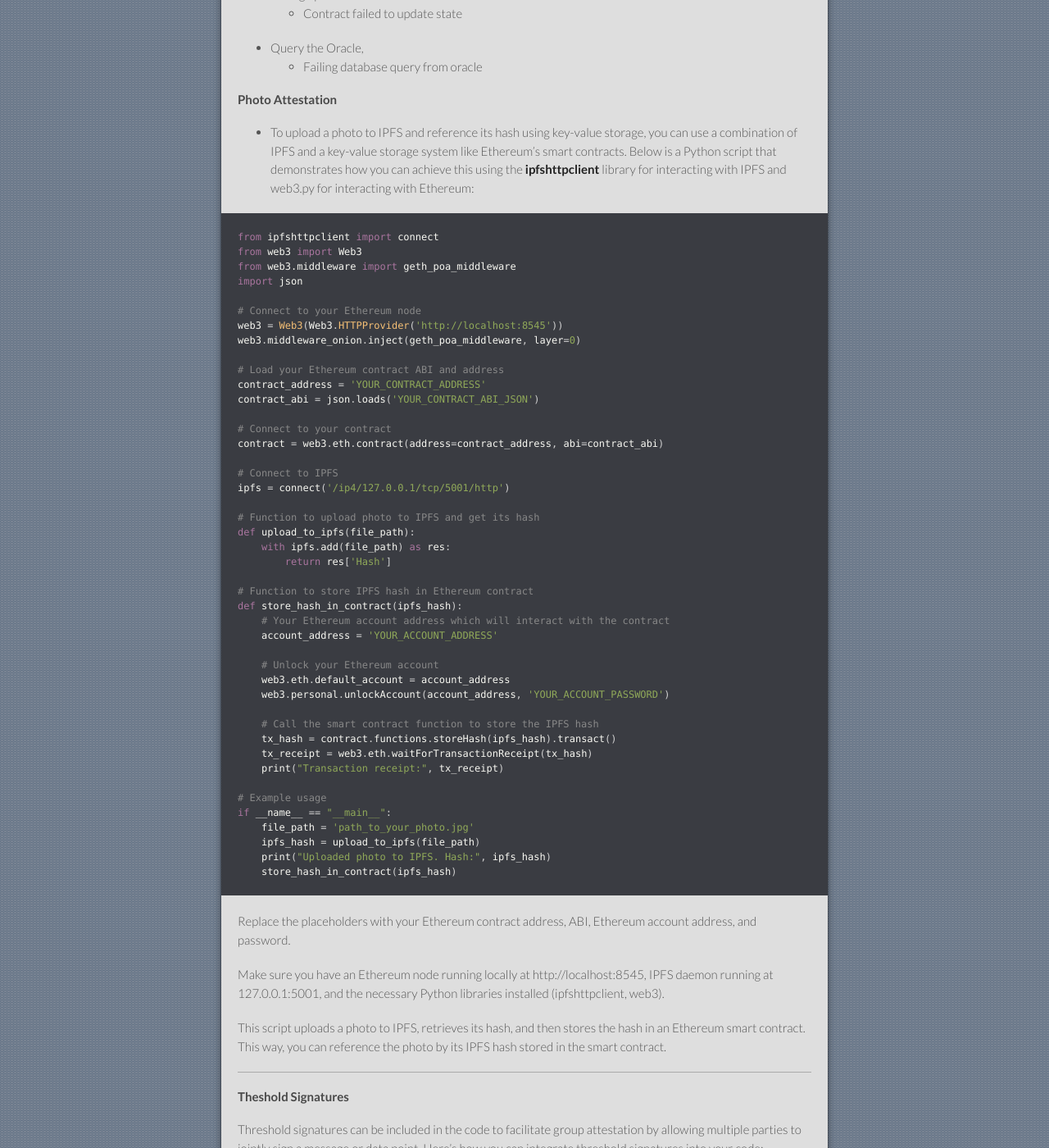
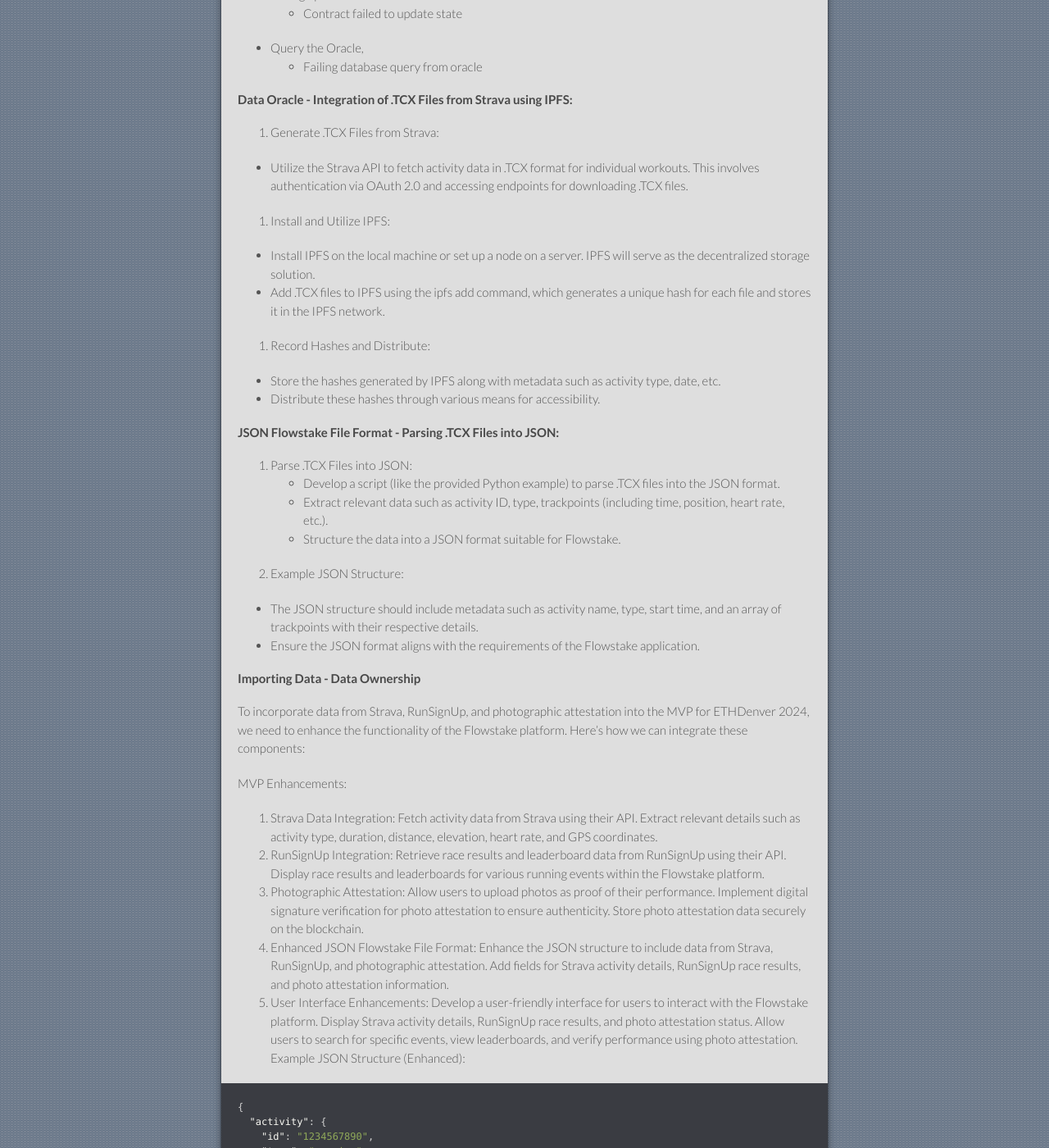
Before and after one commit to flowstake/flowstake.github.io, a Jekyll site: the page built from index.md, in a window 1280 px wide and 1400 px high, scrolled down 4346 px. Shown: the whole window at 82% size. Built offline with Jekyll 4.4.1, drawn with Linux system fonts in a browser that asks for light colours; our own code applies the rules of GitHub Pages for plain Markdown files; some of the changed text lies outside the part shown.

Commit message:
Update index.md

````diff
--- a/index.md
+++ b/index.md
@@ -135,7 +135,111 @@ The state transitions are triggered via a call to the Oracle (leading to accompl
 * Query the Oracle,
     * Failing database query from oracle
 
-#### Photo Attestation
+#### Data Oracle - Integration of .TCX Files from Strava using IPFS:
+1. Generate .TCX Files from Strava:
+
+* Utilize the Strava API to fetch activity data in .TCX format for individual workouts. This involves authentication via OAuth 2.0 and accessing endpoints for downloading .TCX files.
+
+2. Install and Utilize IPFS:
+
+* Install IPFS on the local machine or set up a node on a server. IPFS will serve as the decentralized storage solution.
+* Add .TCX files to IPFS using the ipfs add command, which generates a unique hash for each file and stores it in the IPFS network.
+
+3. Record Hashes and Distribute:
+
+* Store the hashes generated by IPFS along with metadata such as activity type, date, etc.
+* Distribute these hashes through various means for accessibility.
+
+#### JSON Flowstake File Format - Parsing .TCX Files into JSON:
+
+1. Parse .TCX Files into JSON:
+* Develop a script (like the provided Python example) to parse .TCX files into the JSON format.
+* Extract relevant data such as activity ID, type, trackpoints (including time, position, heart rate, etc.).
+* Structure the data into a JSON format suitable for Flowstake.
+
+2. Example JSON Structure:
+
+* The JSON structure should include metadata such as activity name, type, start time, and an array of trackpoints with their respective details.
+* Ensure the JSON format aligns with the requirements of the Flowstake application.
+
+#### Importing Data - Data Ownership
+
+To incorporate data from Strava, RunSignUp, and photographic attestation into the MVP for ETHDenver 2024, we need to enhance the functionality of the Flowstake platform. Here's how we can integrate these components:
+
+MVP Enhancements:
+1. Strava Data Integration:
+Fetch activity data from Strava using their API.
+Extract relevant details such as activity type, duration, distance, elevation, heart rate, and GPS coordinates.
+2. RunSignUp Integration:
+Retrieve race results and leaderboard data from RunSignUp using their API.
+Display race results and leaderboards for various running events within the Flowstake platform.
+3. Photographic Attestation:
+Allow users to upload photos as proof of their performance.
+Implement digital signature verification for photo attestation to ensure authenticity.
+Store photo attestation data securely on the blockchain.
+4. Enhanced JSON Flowstake File Format:
+Enhance the JSON structure to include data from Strava, RunSignUp, and photographic attestation.
+Add fields for Strava activity details, RunSignUp race results, and photo attestation information.
+5. User Interface Enhancements:
+Develop a user-friendly interface for users to interact with the Flowstake platform.
+Display Strava activity details, RunSignUp race results, and photo attestation status.
+Allow users to search for specific events, view leaderboards, and verify performance using photo attestation.
+Example JSON Structure (Enhanced):
+
+```json
+{
+  "activity": {
+    "id": "1234567890",
+    "type": "running",
+    "start_time": "2024-01-28T08:00:00",
+    "duration": "1:30:00",
+    "distance": "10 km",
+    "elevation_gain": "100 m",
+    "heart_rate_avg": "150 bpm",
+    "heart_rate_max": "180 bpm",
+    "track_points": [
+      {
+        "time": "2024-01-28T08:00:00",
+        "latitude": 40.7128,
+        "longitude": -74.0060,
+        "elevation": 10,
+        "heart_rate": 150,
+        "cadence": 160
+      },
+      {
+        "time": "2024-01-28T08:05:00",
+        "latitude": 40.7129,
+        "longitude": -74.0061,
+        "elevation": 15,
+        "heart_rate": 155,
+        "cadence": 162
+      },
+      ...
+    ]
+  },
+  "runsignup_results": {
+    "event_name": "10K",
+    "finish_time": "0:44:39",
+    "overall_rank": "9th",
+    "age_group_rank": "3rd"
+  },
+  "photo_attestation": {
+    "photo_url": "https://runsignup.com/Race/Results/134947/RaceDayPhotos?registrationId=74560064",
+    "attestation_status": "verified",
+    "verified_by": "Renat Razumov",
+    "verification_date": "2024-03-01T10:00:00"
+  }
+}
+```
+#### Implementation Considerations:
+* Develop APIs to fetch data from Strava and RunSignUp and integrate them into the Flowstake platform.
+* Implement cryptographic algorithms for digital signature verification of photo attestations.
+* Ensure secure storage and retrieval of data on the blockchain.
+* Design an intuitive user interface for seamless interaction with the Flowstake platform.
+* By incorporating data from Strava, RunSignUp, and photographic attestation into the MVP, the Flowstake platform becomes a comprehensive solution for tracking performance, verifying race results, and ensuring the integrity of user submissions.
+* This enhanced functionality adds value to the platform and enhances the user experience for participants and organizers alike.
+
+#### Photo Attestation with IPFS
 
 * To upload a photo to IPFS and reference its hash using key-value storage, you can use a combination of IPFS and a key-value storage system like Ethereum's smart contracts. Below is a Python script that demonstrates how you can achieve this using the **ipfshttpclient** library for interacting with IPFS and web3.py for interacting with Ethereum:
 
````
